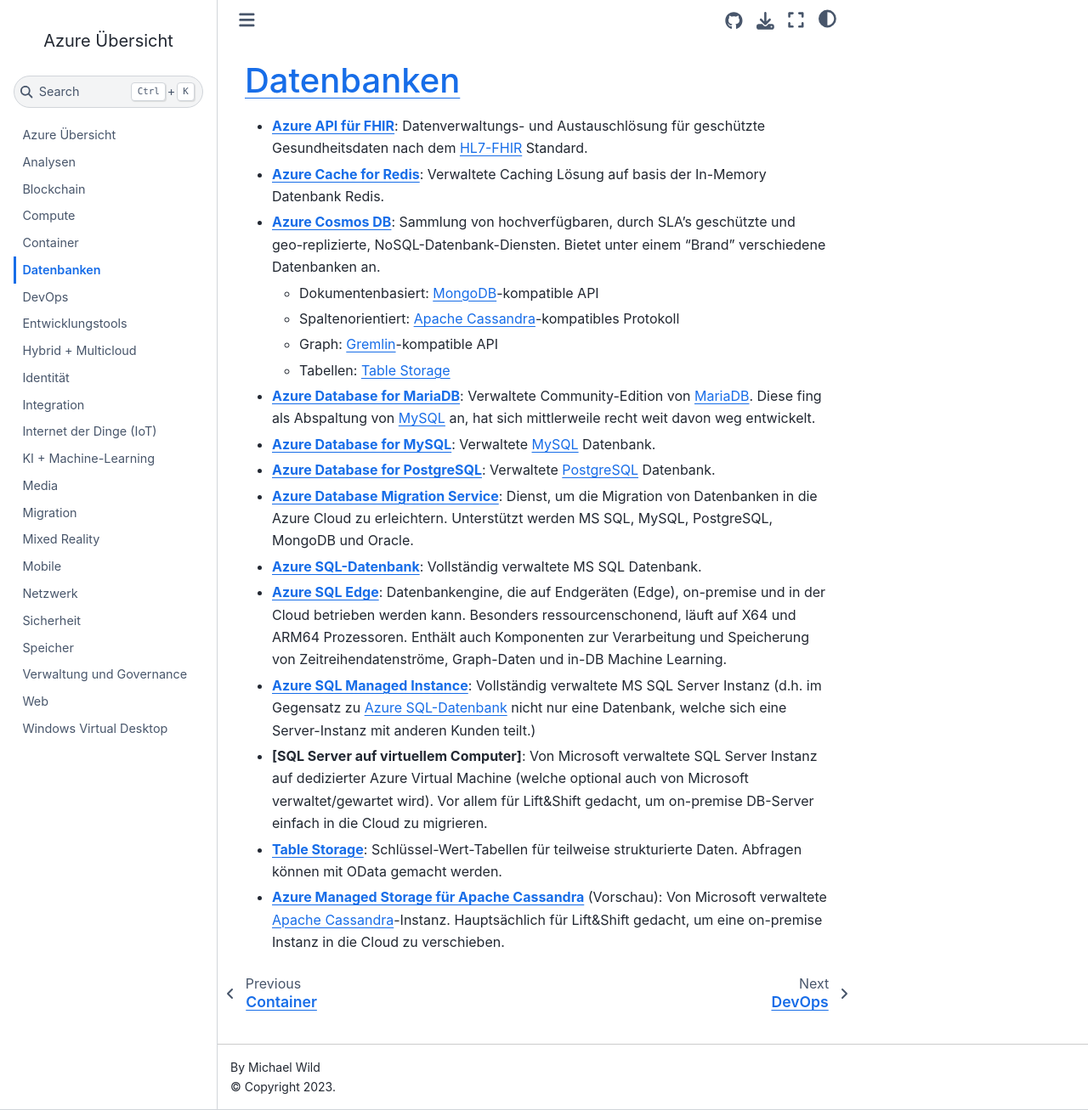
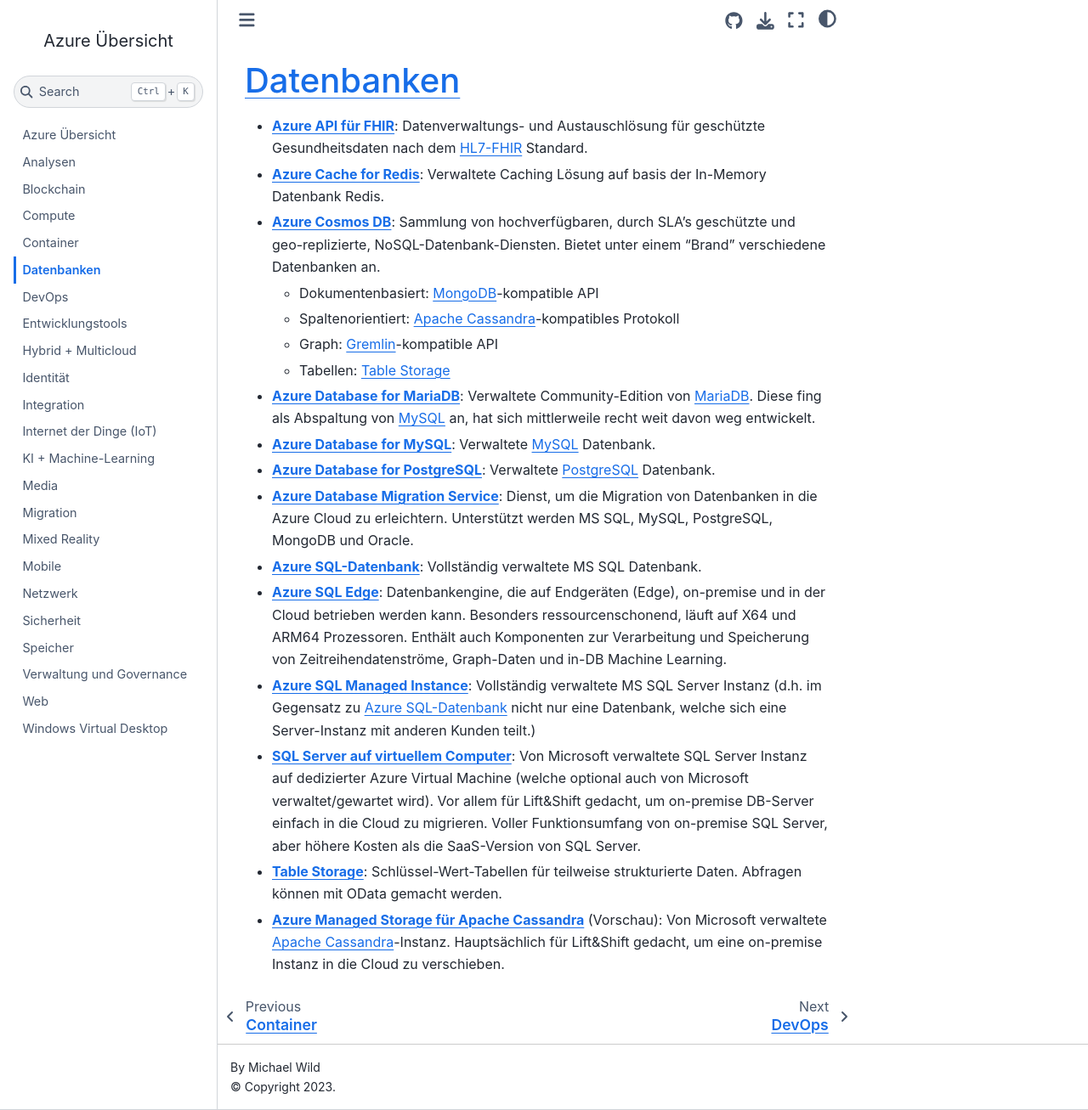
Before and after one commit to wildmichael/azure-overview, a Jupyter Book: the page built from databases.md, in a window 1280 px wide and 1307 px high. Shown: the whole window at 85% size. Built offline with Jupyter Book 1.0.4 settings and Sphinx 7.4.7 and the Sphinx Book theme 1.1.4, drawn with Linux system fonts in a browser that asks for light colours.

```diff
--- a/databases.md
+++ b/databases.md
@@ -31,7 +31,9 @@
 * **[SQL Server auf virtuellem Computer]**: Von Microsoft verwaltete SQL Server
     Instanz auf dedizierter Azure Virtual Machine (welche optional auch von
     Microsoft verwaltet/gewartet wird). Vor allem für Lift&Shift gedacht, um
-    on-premise DB-Server einfach in die Cloud zu migrieren.
+    on-premise DB-Server einfach in die Cloud zu migrieren. Voller
+    Funktionsumfang von on-premise SQL Server, aber höhere Kosten als die
+    SaaS-Version von SQL Server.
 * **[Table Storage]**: Schlüssel-Wert-Tabellen für teilweise strukturierte
     Daten. Abfragen können mit OData gemacht werden.
 * **[Azure Managed Storage für Apache Cassandra]** (Vorschau): Von Microsoft
@@ -46,6 +48,7 @@
 [MongoDB]: https://www.mongodb.com/
 [Apache Cassandra]: https://cassandra.apache.org/
 [Gremlin]: https://tinkerpop.apache.org/
+[SQL Server auf virtuellem Computer]: https://azure.microsoft.com/de-de/services/virtual-machines/sql-server/
 [Table Storage]: https://azure.microsoft.com/en-us/services/storage/tables/
 [Azure Database for MariaDB]: https://azure.microsoft.com/de-de/services/mariadb/
 [MariaDB]: https://mariadb.org/
```
Also changed, not shown: compute.md (+0 -4 lines).
